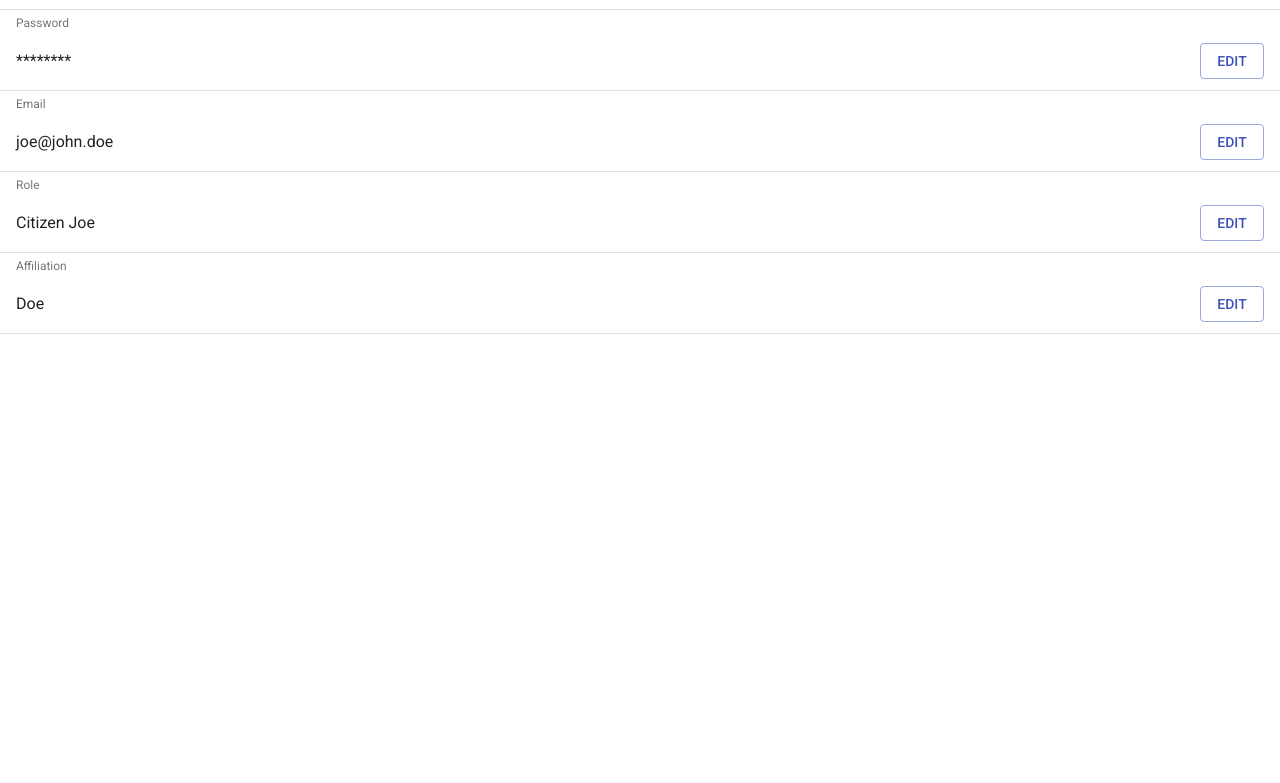
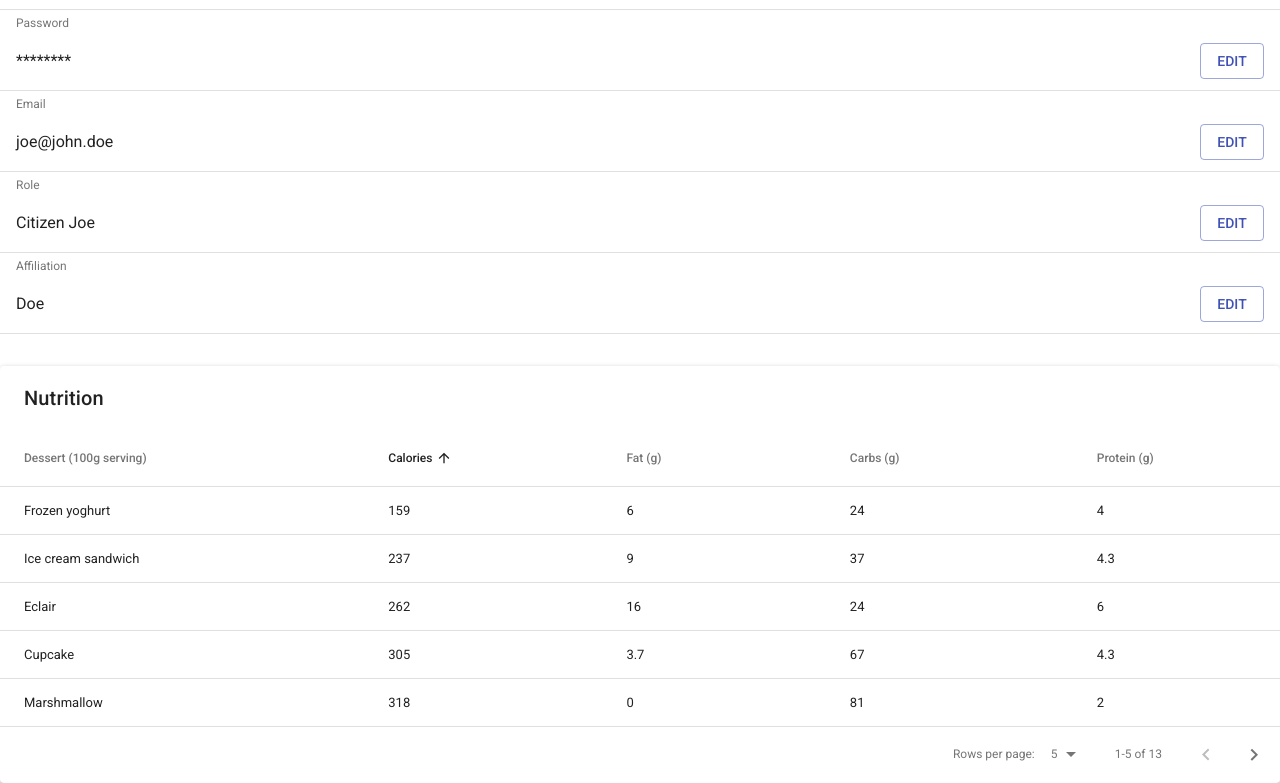
Before and after one commit to csc-366/front, a React (Create React App) app: page /account in a window 1280 px wide. Shown: the part 305-1088 px from the top of the page. Before the commit the page ends 800 px from the top, so only its background shows below. Built offline with nearby package versions, Linux system fonts and the light colour scheme; a web font is replaced by a local one.

Commit message:
Inserted default table into account page

```diff
--- a/src/components/account/Account.js
+++ b/src/components/account/Account.js
@@ -7,6 +7,7 @@ import ListItemText from "@material-ui/core/ListItemText";
 import Divider from "@material-ui/core/Divider";
 import Typography from "@material-ui/core/Typography";
 import EditInfoButton from "./EditInfoButton";
+import LogTable from "./LogTable";
 
 const styles = theme => ({
     root: {
@@ -77,6 +78,7 @@ class Account extends React.Component {
         ];
 
         return (
+            <React.Fragment>
                 <List className={classes.root}>
                     {info.map(entry => (
                         <React.Fragment key={entry.key}>
@@ -100,6 +102,8 @@ class Account extends React.Component {
                         </React.Fragment>
                     ))}
                 </List>
+                <LogTable/>
+            </React.Fragment>
         );
     }
 }
--- /dev/null
+++ b/src/components/account/LogTable.js
@@ -0,0 +1,269 @@
+import React from "react";
+import PropTypes from "prop-types";
+import {withStyles} from "@material-ui/core/styles";
+import Table from "@material-ui/core/Table";
+import TableBody from "@material-ui/core/TableBody";
+import TableCell from "@material-ui/core/TableCell";
+import TableHead from "@material-ui/core/TableHead";
+import TablePagination from "@material-ui/core/TablePagination";
+import TableRow from "@material-ui/core/TableRow";
+import TableSortLabel from "@material-ui/core/TableSortLabel";
+import Toolbar from "@material-ui/core/Toolbar";
+import Typography from "@material-ui/core/Typography";
+import Paper from "@material-ui/core/Paper";
+import Tooltip from "@material-ui/core/Tooltip";
+import {lighten} from "@material-ui/core/styles/colorManipulator";
+
+let counter = 0;
+
+function createData(name, calories, fat, carbs, protein) {
+    counter += 1;
+    return {id: counter, name, calories, fat, carbs, protein};
+}
+
+function desc(a, b, orderBy) {
+    if (b[orderBy] < a[orderBy]) {
+        return -1;
+    }
+    if (b[orderBy] > a[orderBy]) {
+        return 1;
+    }
+    return 0;
+}
+
+function stableSort(array, cmp) {
+    const stabilizedThis = array.map((el, index) => [el, index]);
+    stabilizedThis.sort((a, b) => {
+        const order = cmp(a[0], b[0]);
+        if (order !== 0) return order;
+        return a[1] - b[1];
+    });
+    return stabilizedThis.map(el => el[0]);
+}
+
+function getSorting(order, orderBy) {
+    return order === "desc"
+        ? (a, b) => desc(a, b, orderBy)
+        : (a, b) => -desc(a, b, orderBy);
+}
+
+const rows = [
+    {
+        id: "name",
+        numeric: false,
+        label: "Dessert (100g serving)"
+    },
+    {id: "calories", numeric: true, label: "Calories"},
+    {id: "fat", numeric: true, label: "Fat (g)"},
+    {id: "carbs", numeric: true, label: "Carbs (g)"},
+    {id: "protein", numeric: true, label: "Protein (g)"}
+];
+
+class LogTableHead extends React.Component {
+    createSortHandler = property => event => {
+        this.props.onRequestSort(event, property);
+    };
+
+    render() {
+        const {order, orderBy} = this.props;
+
+        return (
+            <TableHead>
+                <TableRow>
+                    {rows.map(
+                        row => (
+                            <TableCell
+                                key={row.id}
+                                sortDirection={orderBy === row.id ? order : false}
+                            >
+                                <Tooltip
+                                    title="Sort"
+                                    placement={row.numeric ? "bottom-end" : "bottom-start"}
+                                    enterDelay={300}
+                                >
+                                    <TableSortLabel
+                                        active={orderBy === row.id}
+                                        direction={order}
+                                        onClick={this.createSortHandler(row.id)}
+                                    >
+                                        {row.label}
+                                    </TableSortLabel>
+                                </Tooltip>
+                            </TableCell>
+                        ),
+                        this
+                    )}
+                </TableRow>
+            </TableHead>
+        );
+    }
+}
+
+LogTableHead.propTypes = {
+    onRequestSort: PropTypes.func.isRequired,
+    order: PropTypes.string.isRequired,
+    orderBy: PropTypes.string.isRequired,
+    rowCount: PropTypes.number.isRequired
+};
+
+const toolbarStyles = theme => ({
+    root: {
+        paddingRight: theme.spacing.unit
+    },
+    highlight:
+        theme.palette.type === "light"
+            ? {
+                color: theme.palette.secondary.main,
+                backgroundColor: lighten(theme.palette.secondary.light, 0.85)
+            }
+            : {
+                color: theme.palette.text.primary,
+                backgroundColor: theme.palette.secondary.dark
+            },
+    spacer: {
+        flex: "1 1 100%"
+    },
+    actions: {
+        color: theme.palette.text.secondary
+    },
+    title: {
+        flex: "0 0 auto"
+    }
+});
+
+let LogTableToolbar = props => {
+    const {classes} = props;
+
+    return (
+        <Toolbar>
+            <div className={classes.title}>
+                <Typography variant="h6" id="tableTitle">
+                    Nutrition
+                </Typography>
+            </div>
+            <div className={classes.spacer}/>
+        </Toolbar>
+    );
+};
+
+LogTableToolbar = withStyles(toolbarStyles)(LogTableToolbar);
+
+const styles = theme => ({
+    root: {
+        width: "100%",
+        marginTop: theme.spacing.unit * 3
+    },
+    table: {
+        minWidth: 1020
+    },
+    tableWrapper: {
+        overflowX: "auto"
+    }
+});
+
+class LogTable extends React.Component {
+    state = {
+        order: "asc",
+        orderBy: "calories",
+        data: [
+            createData("Cupcake", 305, 3.7, 67, 4.3),
+            createData("Donut", 452, 25.0, 51, 4.9),
+            createData("Eclair", 262, 16.0, 24, 6.0),
+            createData("Frozen yoghurt", 159, 6.0, 24, 4.0),
+            createData("Gingerbread", 356, 16.0, 49, 3.9),
+            createData("Honeycomb", 408, 3.2, 87, 6.5),
+            createData("Ice cream sandwich", 237, 9.0, 37, 4.3),
+            createData("Jelly Bean", 375, 0.0, 94, 0.0),
+            createData("KitKat", 518, 26.0, 65, 7.0),
+            createData("Lollipop", 392, 0.2, 98, 0.0),
+            createData("Marshmallow", 318, 0, 81, 2.0),
+            createData("Nougat", 360, 19.0, 9, 37.0),
+            createData("Oreo", 437, 18.0, 63, 4.0)
+        ],
+        page: 0,
+        rowsPerPage: 5
+    };
+
+    handleRequestSort = (event, property) => {
+        const orderBy = property;
+        let order = "desc";
+
+        if (this.state.orderBy === property && this.state.order === "desc") {
+            order = "asc";
+        }
+
+        this.setState({order, orderBy});
+    };
+
+    handleChangePage = (event, page) => {
+        this.setState({page});
+    };
+
+    handleChangeRowsPerPage = event => {
+        this.setState({rowsPerPage: event.target.value});
+    };
+
+    render() {
+        const {classes} = this.props;
+        const {data, order, orderBy, rowsPerPage, page} = this.state;
+        const emptyRows =
+            rowsPerPage - Math.min(rowsPerPage, data.length - page * rowsPerPage);
+
+        return (
+            <Paper className={classes.root}>
+                <LogTableToolbar/>
+                <Table className={classes.table} aria-labelledby="tableTitle">
+                    <LogTableHead
+                        order={order}
+                        orderBy={orderBy}
+                        onRequestSort={this.handleRequestSort}
+                        rowCount={data.length}
+                    />
+                    <TableBody>
+                        {stableSort(data, getSorting(order, orderBy))
+                            .slice(page * rowsPerPage, page * rowsPerPage + rowsPerPage)
+                            .map(n => {
+                                return (
+                                    <TableRow hover tabIndex={-1} key={n.id}>
+                                        <TableCell component="th" scope="row">
+                                            {n.name}
+                                        </TableCell>
+                                        <TableCell>{n.calories}</TableCell>
+                                        <TableCell>{n.fat}</TableCell>
+                                        <TableCell>{n.carbs}</TableCell>
+                                        <TableCell>{n.protein}</TableCell>
+                                    </TableRow>
+                                );
+                            })}
+                        {emptyRows > 0 && (
+                            <TableRow style={{height: 49 * emptyRows}}>
+                                <TableCell colSpan={6}/>
+                            </TableRow>
+                        )}
+                    </TableBody>
+                </Table>
+                <TablePagination
+                    rowsPerPageOptions={[5, 10, 25]}
+                    component="div"
+                    count={data.length}
+                    rowsPerPage={rowsPerPage}
+                    page={page}
+                    backIconButtonProps={{
+                        "aria-label": "Previous Page"
+                    }}
+                    nextIconButtonProps={{
+                        "aria-label": "Next Page"
+                    }}
+                    onChangePage={this.handleChangePage}
+                    onChangeRowsPerPage={this.handleChangeRowsPerPage}
+                />
+            </Paper>
+        );
+    }
+}
+
+LogTable.propTypes = {
+    classes: PropTypes.object.isRequired
+};
+
+export default withStyles(styles)(LogTable);
```
Lines whose indentation alone changed are shown as unchanged.
